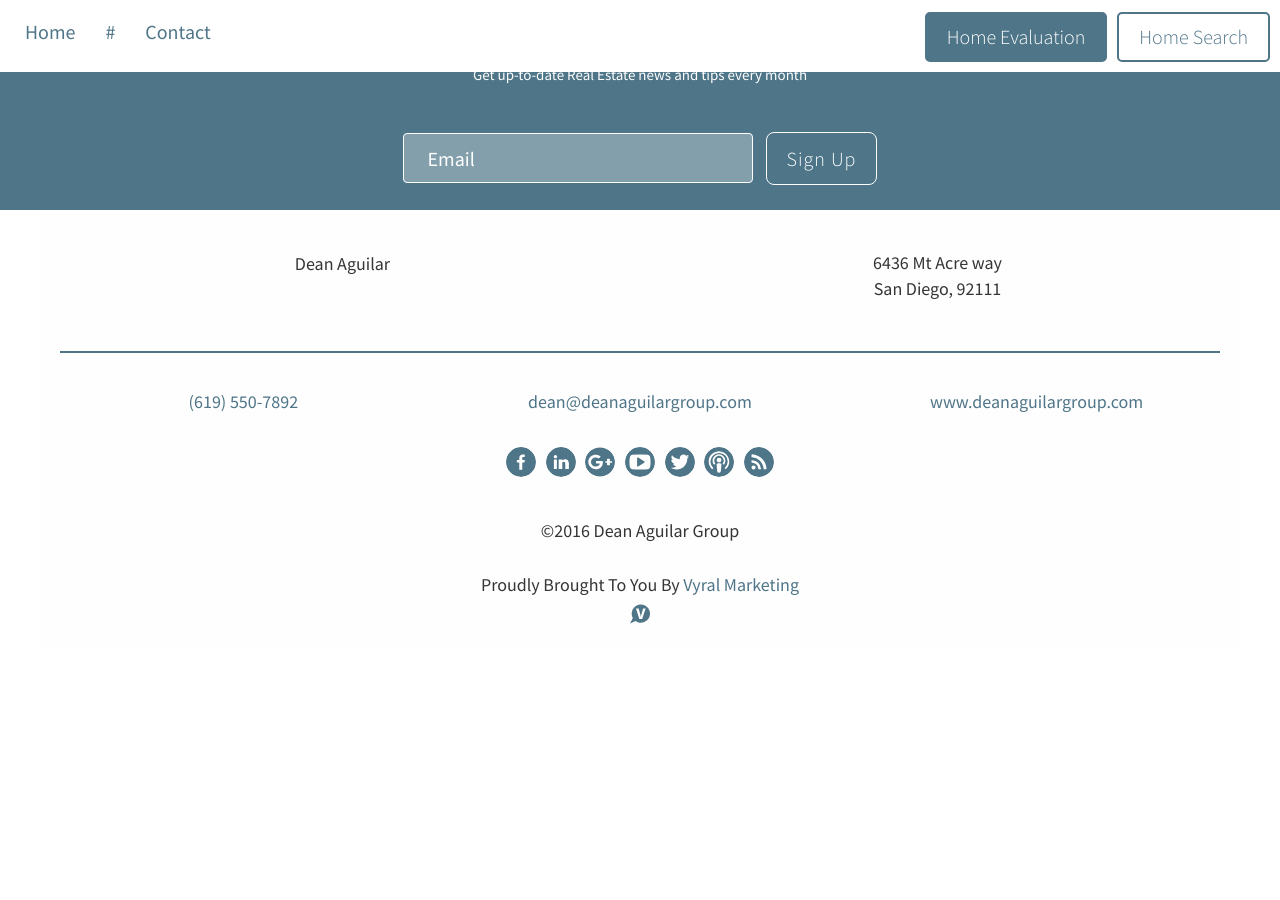
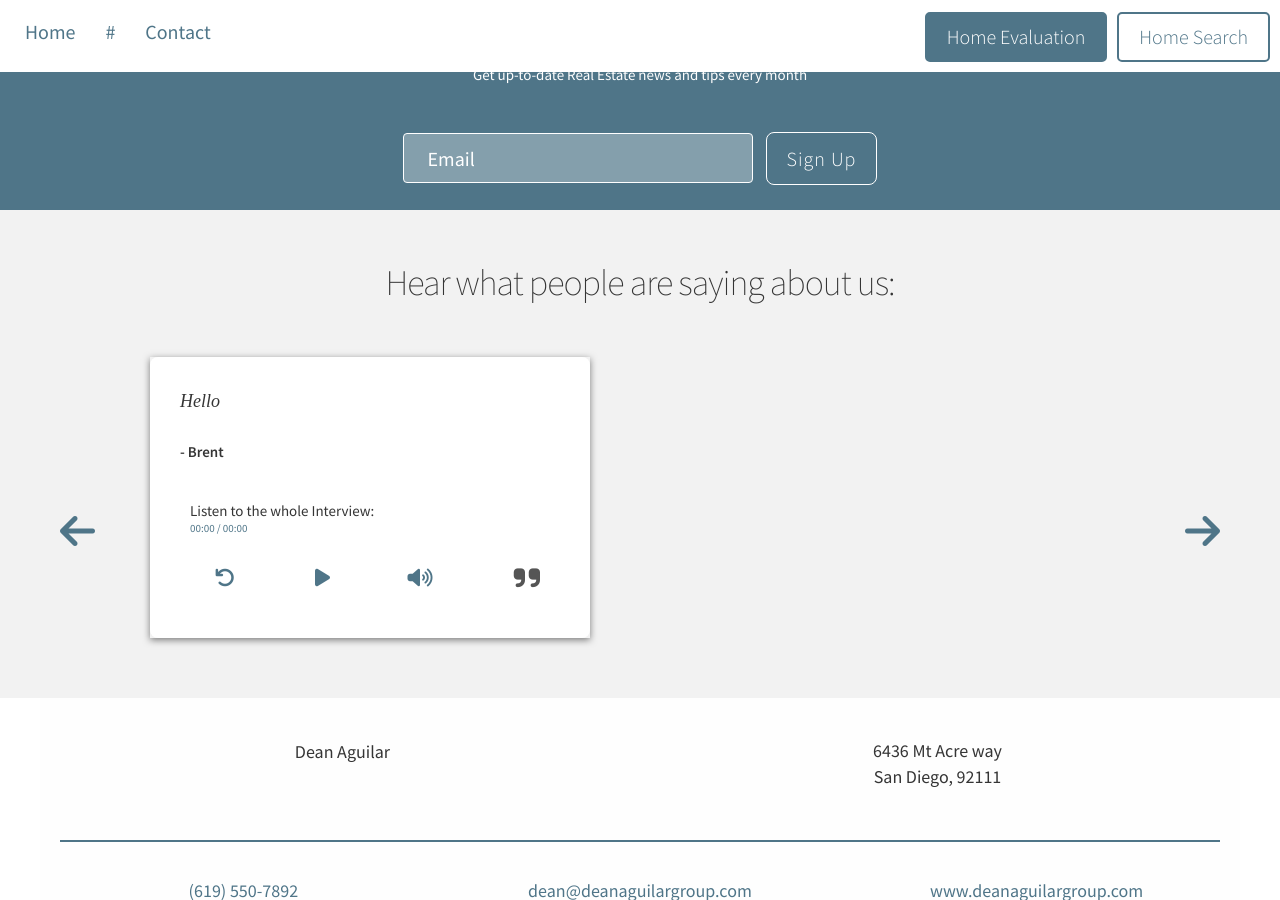
Before and after one commit to Vyral/dean-aguilar-blog, a Jekyll site: the page built from _posts/2016-09-28-starfox.md, in a window 1280 px wide and 900 px high, scrolled down 2284 px. Built offline with Jekyll 4.4.1, drawn with Linux system fonts in a browser that asks for light colours; nearby versions of some CDN libraries; before the commit the page ends 2932 px from its top, so only the background shows below that.

Commit message:
adjusted how testimonials are toggled

```diff
--- a/_data/testimonials.yml
+++ b/_data/testimonials.yml
@@ -1,5 +1,5 @@
-testimonials: false
+show_testimonials_section: true
 testimonial:
   - quote: 'Hello'
     name: 'Brent'
-    audio: 'https://s3.amazonaws.com/vyralmarketing/vyral-marketing/12+Love.mp3'
+    audio_URL: 'https://s3.amazonaws.com/vyralmarketing/vyral-marketing/12+Love.mp3'
--- a/_includes/testimonials.html
+++ b/_includes/testimonials.html
@@ -1,5 +1,5 @@
 <div class="testimonial-area">
-		{% if site.data.testimonials.testimonials == true %}
+		{% if site.data.testimonials.show_testimonials_section == true %}
 			<div class="testimonial-container">
 				<div class="testimonial-navigation">
 		  		<a class="testimonial-btn prev"><i class="fa fa-arrow-left"></i></a>
@@ -13,9 +13,9 @@
 		            {{item.quote | prepend: '<p class="testimonial">' | append: '</p>'}}
 		            {{item.name | prepend: '<p class="testimonial-attribute"> - ' | append: '</p>'}}
 								<div class="testimonial-audio">
-									{% if item.audio != '#' %}
+									{% if item.audio_URL != '#' %}
 										<p>Listen to the whole Interview:</p>
-										<audio class="jp-player-simple" src="{{item.audio}}" preload="auto">Your browser does not support HTML5 audio, please <a href="http://browsehappy.com/">update your browser.</a></audio>
+										<audio class="jp-player-simple" src="{{item.audio_URL}}" preload="auto">Your browser does not support HTML5 audio, please <a href="http://browsehappy.com/">update your browser.</a></audio>
 									{% endif %}
 									<i class="fa fa-quote-right fa-2x"></i>
 								</div>
```
Also changed, not shown: 8 other files.
